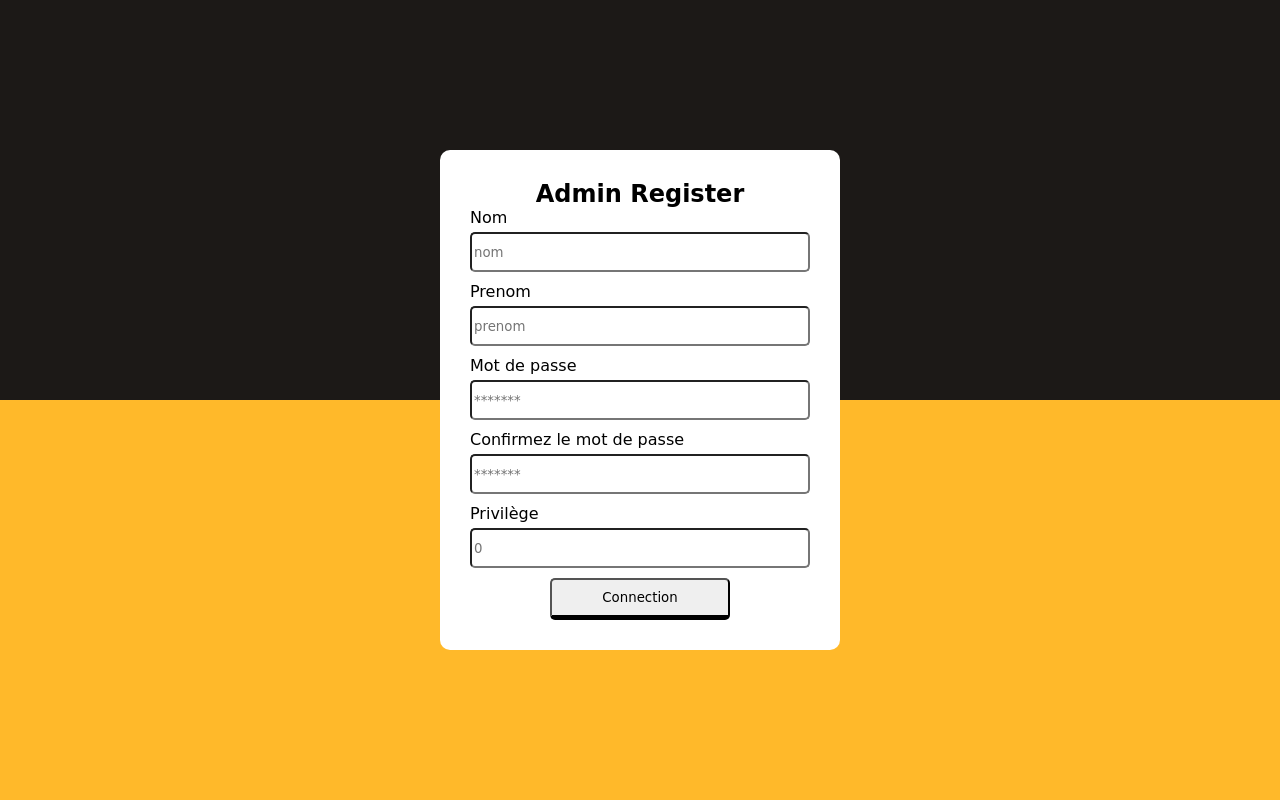
After one commit to guyevaristebade/PHP, a PHP site: the page made by Mini Blog/action/admin/admin_connect.php in a window 1280 px wide. The commit adds this page. Run offline with PHP 8.4, Linux system fonts and the light colour scheme.

Commit message:
problème avec la création d'administrateur

```diff
--- a/Formulaire/Inscription.php
+++ b/Formulaire/Inscription.php
@@ -1,8 +1,8 @@
 <!DOCTYPE html>
 <html lang="fr">
 <?php
-require('./head.php');
-require("../database/db_connect.php");
+    require('./head.php');
+    require("../database/db_connect.php");
 ?>
 <body>
     <?php
--- /dev/null
+++ b/Mini Blog/action/admin/action_admin_connect.php
@@ -0,0 +1,59 @@
+<?php
+
+    require('../database.php');
+
+    $msgError = "";
+
+    /**
+     * on vérifie si les champs existe
+    */
+    if(isset($_POST['nom']) && isset($_POST['prenom']) &&  isset($_POST['mdp']) && isset($_POST['Conf_mdp'])  && isset($_POST['privilege']) ){
+
+        /**
+         * ensuite on vérifie si'ils ne sont pas vide
+        */
+        if( !empty($_POST['nom']) && !empty($_POST['prenom']) &&  !empty($_POST['mdp']) && !empty($_POST['Conf_mdp']) && !empty($_POST['privilege']) ) {
+
+            $nom = htmlspecialchars($_POST['nom']);
+            $prenom = htmlspecialchars($_POST['prenom']);
+            $mdp = password_hash($_POST['mdp'], PASSWORD_DEFAULT);
+            $conf_mdp = password_hash($_POST['Conf_mdp'], PASSWORD_DEFAULT);
+            $privilege = filter_input(INPUT_POST,$_POST['privilege'],FILTER_VALIDATE_INT);
+
+            echo $nom."\n".$prenom."\n".$mdp."\n".$privilege."\n";
+
+            // if($_POST['mdp'] !== $_POST['Conf_mdp']){
+
+            //     $msgError = "les mots de passe ne sont pas similaire";
+
+            // }else{
+
+            //     if(strlen($_POST['mdp']) < 8 && strlen($_POST['Conf_mdp']) < 8){
+
+            //         $msgError = "les mots de passe doivent avoir 8 caractères minimum";
+
+            //     }
+
+            //     // $req_insert_admin = "INSERT INTO auteur(privilege, nom, prenom , Mot de passe) VALUES ('$privilege','$nom','$prenom','$mdp')";
+
+            //     $register_admin = mysqli_query($mysqli,"INSERT INTO auteur(privilege, nom, prenom , mdp) VALUES ('$privilege','$nom','$prenom','$mdp')");
+
+            //     if($register_admin === true){
+
+            //         // header("Location: ../test.php");
+            //         $msgError = "success";
+
+            //     }else{
+
+            //         $msgError = "echec de création" . $register_admin;
+            //         echo $register_admin;
+            //     }
+            // }
+        }
+        else {
+
+            $msgError = "yes";
+        }
+    }
+
+?>
--- /dev/null
+++ b/Mini Blog/action/admin/admin_connect.php
@@ -0,0 +1,47 @@
+<?php   require_once('./action_admin_connect.php')
+?>
+<!DOCTYPE html>
+<html lang="fr">
+<head>
+    <meta charset="UTF-8">
+    <meta http-equiv="X-UA-Compatible" content="IE=edge">
+    <meta name="viewport" content="width=device-width, initial-scale=1.0">
+    <link rel="stylesheet" href="../../style/creat-admin.css">
+    <title>Create admin</title>
+</head>
+<body>
+    <div class="create_admin_container">
+        <div class="title-container">
+            <h2>Admin Register</h2>
+        </div>
+        <form method="post" class="forms-container">
+            <div class="items">
+                <label for="nom">Nom</label>
+                <input type="text" name="nom" placeholder="nom">
+            </div>
+            <div class="items">
+                <label for="prenom">Prenom</label>
+                <input type="text" name="prenom" placeholder="prenom">
+            </div>
+            <div class="items">
+                <label for="mdp">Mot de passe</label>
+                <input type="password" name="mdp" placeholder="*******">
+            </div>
+            <div class="items">
+                <label for="Conf_mdp">Confirmez le mot de passe </label>
+                <input type="password" name="Conf_mdp" placeholder="*******">
+            </div>
+            <div class="items">
+                <label for="privilege">Privilège</label>
+                <input type="number" name="privilege" placeholder="0" size="1" min="0" max="2">
+            </div>
+            <div class="error_msg">
+                <h3><?php if(isset($msgError)){echo $msgError;} ?></h3>
+            </div>
+            <div class="btn-container">
+                <input type="submit" value="Connection" id="btn_submit">
+            </div>
+        </form>
+    </div>
+</body>
+</html>
--- /dev/null
+++ b/Mini Blog/action/database.php
@@ -0,0 +1,22 @@
+<?php
+
+    session_start();
+
+    $db_name = "miniblog";
+    $host = "localhost";
+    $password = "";
+    $username = "root";
+
+    /**
+     * connexion à la base de donnée
+    */
+    try {
+
+        $mysqli = mysqli_connect($host, $username, $password , $db_name);
+
+    } catch (Exception $e) {
+
+        echo "erreur de la connexion à la base de donnée  ". $e->getMessage();
+        die();
+    }
+?>
--- a/Mini Blog/database.sql
+++ b/Mini Blog/database.sql
@@ -1,10 +1,13 @@
 
 CREATE TABLE IF NOT EXISTS Auteur(
     Id_auteur INT PRIMARY KEY AUTO_INCREMENT,
+    privilege INT NOT NULL,
     Nom VARCHAR(255) NOT NULL,
     Prenom VARCHAR(255) NOT NULL,
-    Email VARCHAR(255) NOT NULL
+    Email VARCHAR(255) NOT NULL,
+    Mot de passe VARCHAR(255) NOT NULL
 );
+
 
 CREATE TABLE IF NOT EXISTS Article(
     Id_article INT PRIMARY KEY AUTO_INCREMENT,
--- /dev/null
+++ b/Mini Blog/style/creat-admin.css
@@ -0,0 +1,71 @@
+*{
+    margin : 0;
+    padding: 0;
+    box-sizing: border-box;
+    font-family:cursive;
+}
+
+
+body{
+    height: 100vh;
+    width: 100vw;
+    background: linear-gradient(#1c1917 50%, #ffb92a 50%);
+    display: flex;
+    justify-content: center;
+    align-items: center;
+}
+
+.create_admin_container{
+    background: white;
+    border-radius: 10px;
+    padding: 30px;
+    width:400px;
+}
+
+.title-container{
+    text-align: center;
+    width: 100%;
+}
+
+.forms-container{
+    display: flex;
+    flex-wrap: wrap;
+    /* justify-content: center;
+    align-items: center;
+    flex-wrap: wrap; */
+}
+
+.items{
+    display: flex;
+    flex-direction: column;
+    margin-bottom: 10px;
+    width: 100%;
+}
+
+.items label {
+    margin-bottom: 5px;
+}
+
+.items input {
+    height: 40px;
+    border-radius: 5px;
+    padding-left: 2px;
+}
+
+.error_msg >h3{
+    color: red;
+}
+
+.btn-container{
+    display: flex;
+    justify-content: center;
+    align-items: center;
+    width: 100%;
+}
+
+#btn_submit{
+    padding: 10px 50px;
+    border-radius: 5px;
+    cursor: pointer;
+    border-bottom: 5px solid black;
+}
```
Also changed, not shown: Mini Blog/action/fonctions.php (added, +9 -0 lines), Mini Blog/action/test.php (added).
